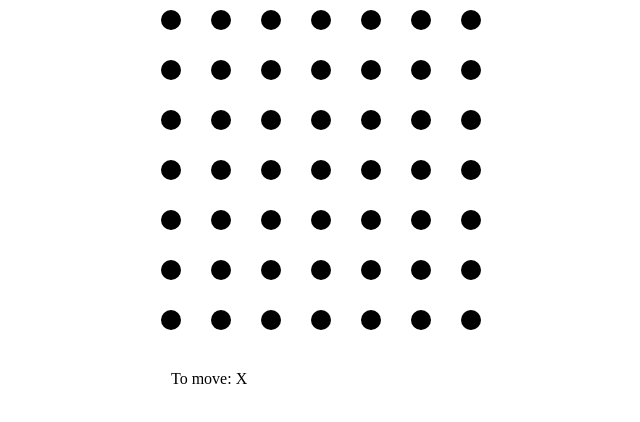
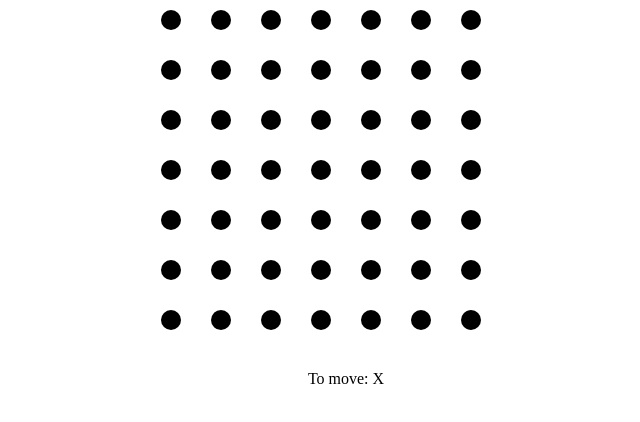
Before and after one commit to sjsakib/dot-connect, a React app: page / in a window 1280 px wide. Shown: the whole page, without its empty margins (294-934 px from the left). Built offline with nearby package versions, Linux system fonts and the light colour scheme.

Commit message:
refactored to move game info to Game component

```diff
--- a/src/index.css
+++ b/src/index.css
@@ -1,5 +1,10 @@
-.container {
-  width: 115px;
+.game-container {
+  margin: auto;
+  text-align: center;
+}
+
+.grid-container {
+  width: 100%;
   margin: 20px auto;
 }
 
--- a/src/index.js
+++ b/src/index.js
@@ -32,9 +32,8 @@ function Grid(props) {
   ));
 
   return (
-    <div className="container" style={{width: props.size*50}}>
+    <div className="grid-container">
       {grid}
-      <p> To move: {props.xIsNext ? 'X' : 'O'}</p>
     </div>
   )
 }
@@ -108,13 +107,15 @@ class Game extends React.Component {
 
   render() {
     return (
+      <div className="game-container" style={{width: this.props.size*50}}>
         <Grid
           size={this.props.size}
           gridState={this.state.gridState}
-        xIsNext={this.state.xIsNext}
           lastClicked={this.state.lastClicked}
           nodeClicked={this.nodeClicked.bind(this)}
         />
+        <p>To move: {this.state.xIsNext ? 'X' : 'O'} </p>
+      </div>
     )
   }
 }
```
Lines whose indentation alone changed are shown as unchanged.
